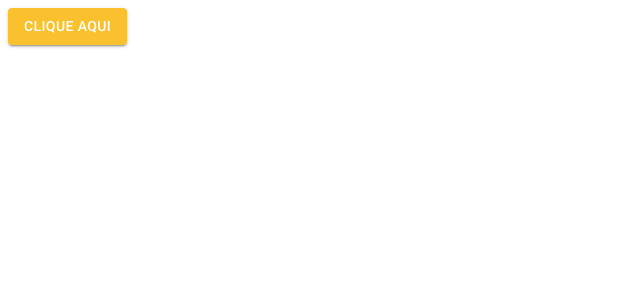
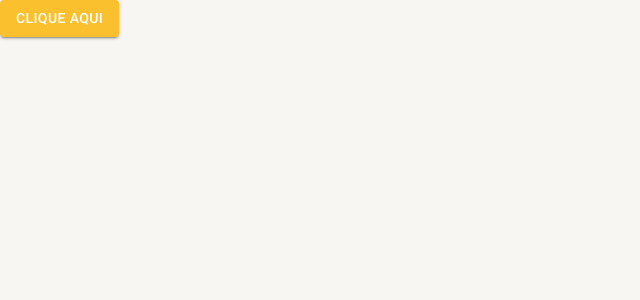
Before and after one commit to samuelmarco-dev/projeto-crud-cidades, a React (Create React App) app: page /home in a window 1280 px wide. Shown: the top 300 px of the page, without its empty margins (0-640 px from the left). Built offline with nearby package versions, Linux system fonts and the light colour scheme.

Commit message:
feat: hook personalizado e troca de tema (light/dark)

```diff
--- /dev/null
+++ b/src/css/reset.css
@@ -0,0 +1,79 @@
+/* http://meyerweb.com/eric/tools/css/reset/
+   v2.0 | 20110126
+   License: none (public domain)
+*/
+
+html, body, div, span, applet, object, iframe,
+h1, h2, h3, h4, h5, h6, p, blockquote, pre,
+a, abbr, acronym, address, big, cite, code,
+del, dfn, em, img, ins, kbd, q, s, samp,
+small, strike, strong, sub, sup, tt, var,
+b, u, i, center,
+dl, dt, dd, ol, ul, li,
+fieldset, form, label, legend,
+table, caption, tbody, tfoot, thead, tr, th, td,
+article, aside, canvas, details, embed,
+figure, figcaption, footer, header, hgroup,
+menu, nav, output, ruby, section, summary,
+time, mark, audio, video {
+	margin: 0;
+	padding: 0;
+	border: 0;
+	font-size: 100%;
+	font: inherit;
+	vertical-align: baseline;
+}
+
+/* HTML5 display-role reset for older browsers */
+article, aside, details, figcaption, figure,
+footer, header, hgroup, menu, nav, section {
+	display: block;
+}
+
+body {
+	line-height: 1;
+}
+
+ol, ul {
+	list-style: none;
+}
+
+blockquote, q {
+	quotes: none;
+}
+
+blockquote:before, blockquote:after,
+q:before, q:after {
+	content: '';
+	content: none;
+}
+
+table {
+	border-collapse: collapse;
+	border-spacing: 0;
+}
+
+* {
+    box-sizing: border-box;
+    font-family: 'Roboto Serif', serif;
+    font-style: normal;
+    font-weight: normal;
+}
+
+a {
+    text-decoration: none;
+}
+
+a:link, a:visited, a:active {
+  text-decoration: none;
+  color: inherit;
+}
+
+button {
+	border: none;
+	outline: none;
+}
+
+input:focus {
+	outline: none
+}
--- a/src/index.tsx
+++ b/src/index.tsx
@@ -1,6 +1,7 @@
 import React from "react";
 import ReactDOM from "react-dom/client";
 import App from "./App";
+import "./css/reset.css"
 
 const root = ReactDOM.createRoot(
     document.getElementById("root") as HTMLElement
--- a/src/shared/components/Home/index.tsx
+++ b/src/shared/components/Home/index.tsx
@@ -1,8 +1,12 @@
 import { Button } from "@mui/material";
+import { useAppThemeContext } from "../../contexts";
 
 function Home() {
+    const { toggleTheme } = useAppThemeContext();
+
+
     return (
-        <Button variant="contained" color="primary">Clique aqui</Button>
+        <Button variant="contained" color="primary" onClick={ toggleTheme }>Clique aqui</Button>
     );
 }
 
--- /dev/null
+++ b/src/shared/contexts/ThemeContext.tsx
@@ -0,0 +1,43 @@
+import { createContext, ReactNode, useCallback, useContext, useMemo, useState } from "react";
+import { ThemeProvider } from "@mui/material";
+import { themeLight, themeDark } from "../themes";
+import { Box } from "@mui/system";
+
+
+type OptionTheme = 'dark' | 'light'
+
+interface ThemeContextData {
+    themeName: OptionTheme,
+    toggleTheme: () => void;
+}
+
+interface Children {
+    children: ReactNode
+}
+
+const ThemeContext = createContext({} as ThemeContextData);
+export const useAppThemeContext = () => useContext(ThemeContext);
+
+export const AppThemeProvider: React.FC<Children> = ({ children }) => {
+    const [themeName, setTheme] = useState<OptionTheme>('light');
+
+    const toggleTheme = useCallback(() => {
+        setTheme(theme => theme === 'light' ? 'dark' : 'light');
+    }, []);
+
+    const theme = useMemo(() => {
+        if(themeName === 'light') return themeLight;
+        else return themeDark;
+    }, [themeName]);
+
+
+    return (
+        <ThemeContext.Provider value={{ themeName, toggleTheme }}>
+            <ThemeProvider theme={theme}>
+                <Box width="100vw" height="100vh" bgcolor={theme.palette.background.default}>
+                    {children}
+                </Box>
+            </ThemeProvider>
+        </ThemeContext.Provider>
+    );
+}
--- /dev/null
+++ b/src/shared/contexts/index.ts
@@ -0,0 +1 @@
+export * from "./ThemeContext"
--- a/src/shared/themes/Dark.ts
+++ b/src/shared/themes/Dark.ts
@@ -1 +1,25 @@
-export const themeDark = {}
+import { createTheme } from "@mui/material";
+import { cyan, yellow } from "@mui/material/colors";
+
+export const themeDark = createTheme(
+    {
+        palette: {
+            primary: {
+                main: yellow[700],
+                dark: yellow[800],
+                light: yellow[500],
+                contrastText: '#ffffff',
+            },
+            secondary: {
+                main: cyan[500],
+                dark: cyan[400],
+                light: cyan[300],
+                contrastText: '#ffffff',
+            },
+            background: {
+                default: '#303134',
+                paper: '#202124'
+            }
+        }
+    }
+);
```
Also changed, not shown: src/App.tsx (+4 -4 lines), anotation.txt (added).
